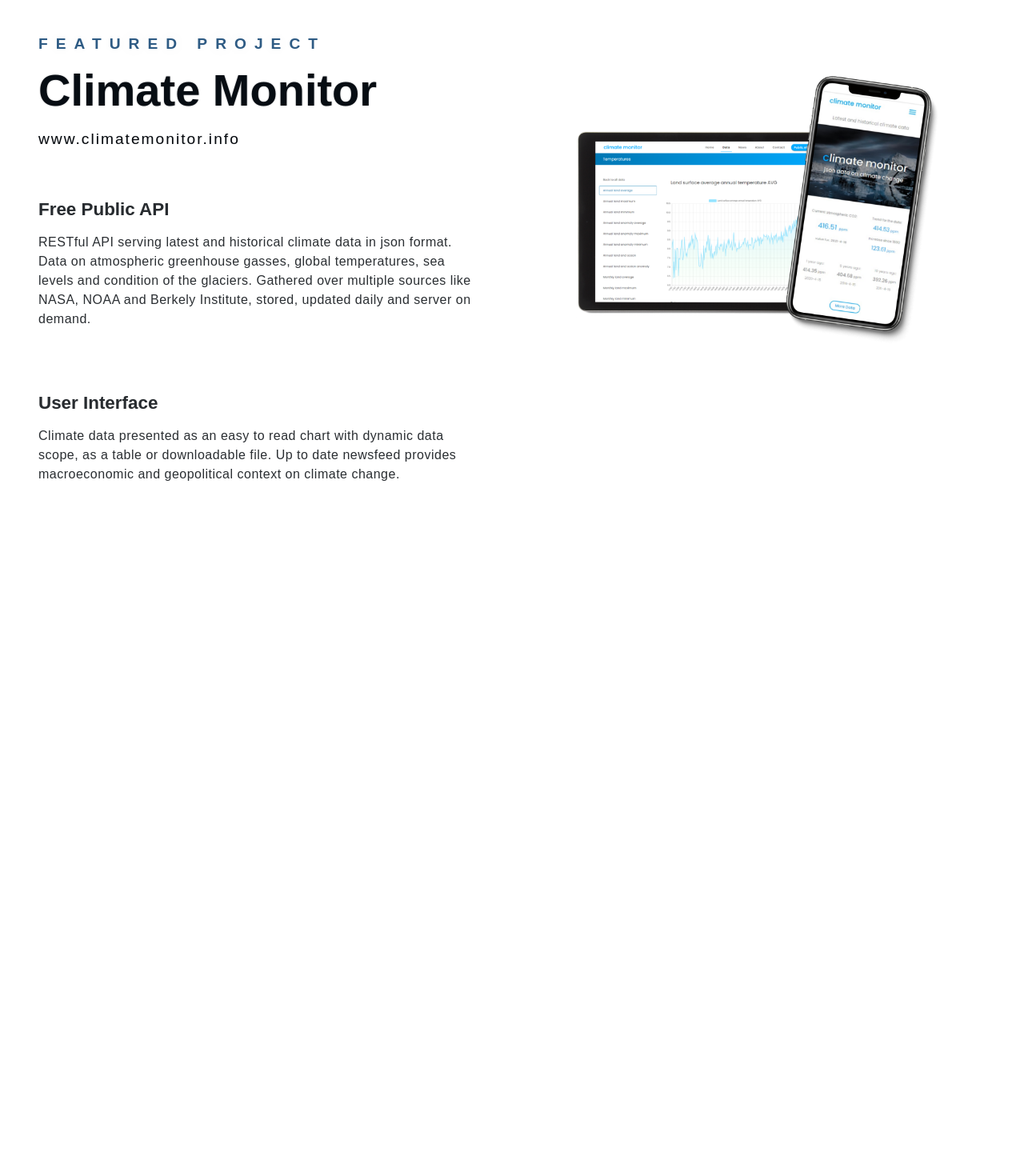
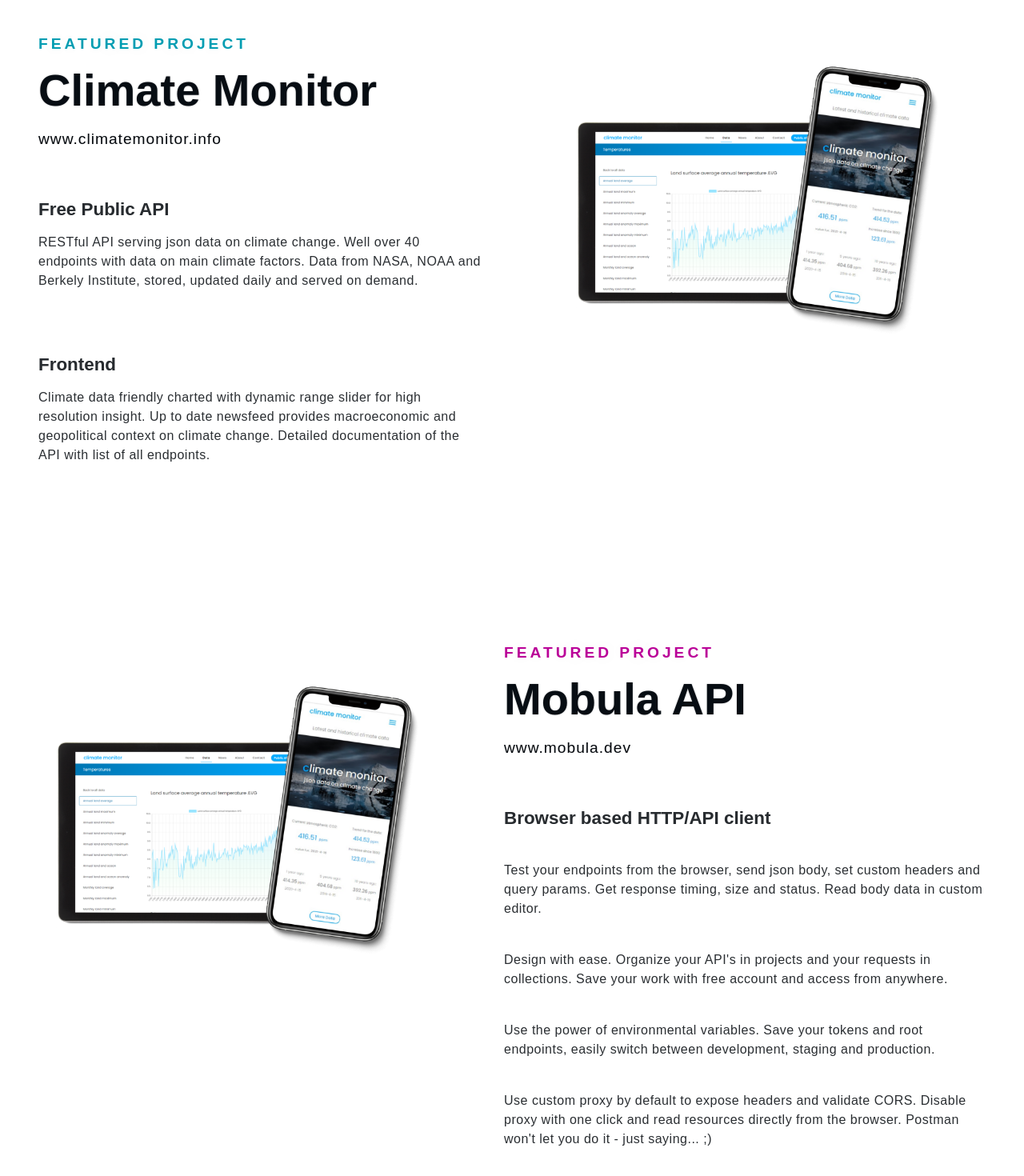
Before and after one commit to TomaszPietrzykowski/portfolio-next, a Next.js app: page / in a window 1280 px wide. Shown: the part 878-2348 px from the top of the page at 80% size. Before the commit the page ends 1563 px from the top, so only its background shows below. Built offline with nearby package versions, Linux system fonts and the light colour scheme.

Commit message:
Featured 2 added to Homepage

```diff
--- a/components/Featured.js
+++ b/components/Featured1.js
@@ -1,6 +1,6 @@
 import styles from '../styles/Home.module.css'
 
-const Featured = () => {
+const Featured1 = () => {
   return (
     <section className={styles.featured}>
       <div className={styles.featuredLeft}>
@@ -9,17 +9,16 @@ const Featured = () => {
         <h3 className={styles.featuredWww}>www.climatemonitor.info</h3>
         <h4 className={styles.featuredSubhead}>Free Public API</h4>
         <p className={styles.featuredPara}>
-          RESTful API serving latest and historical climate data in json format.
-          Data on atmospheric greenhouse gasses, global temperatures, sea levels
-          and condition of the glaciers. Gathered over multiple sources like
-          NASA, NOAA and Berkely Institute, stored, updated daily and server on
-          demand.
+          RESTful API serving json data on climate change. Well over 40
+          endpoints with data on main climate factors. Data from NASA, NOAA and
+          Berkely Institute, stored, updated daily and served on demand.
         </p>
-        <h4 className={styles.featuredSubhead}>User Interface</h4>
+        <h4 className={styles.featuredSubhead}>Frontend</h4>
         <p className={styles.featuredPara}>
-          Climate data presented as an easy to read chart with dynamic data
-          scope, as a table or downloadable file. Up to date newsfeed provides
-          macroeconomic and geopolitical context on climate change.
+          Climate data friendly charted with dynamic range slider for high
+          resolution insight. Up to date newsfeed provides macroeconomic and
+          geopolitical context on climate change. Detailed documentation of the
+          API with list of all endpoints.
         </p>
         {/* <div className={styles.featuredBtnsContainer}>
           <button className={styles.ctaSecondary}>Read More</button>
@@ -33,4 +32,4 @@ const Featured = () => {
   )
 }
 
-export default Featured
+export default Featured1
--- /dev/null
+++ b/components/Featured2.js
@@ -0,0 +1,38 @@
+import styles from '../styles/Home.module.css'
+
+const Featured2 = () => {
+  return (
+    <section className={styles.featured} style={{ marginBottom: '12rem' }}>
+      <div className={styles.featuredRight}></div>
+      <div className={styles.featuredRight2}>
+        <h2 className={styles.featuredSubtitle2}>Featured project</h2>
+        <h1 className={styles.featuredTitle}>Mobula API</h1>
+        <h3 className={styles.featuredWww}>www.mobula.dev</h3>
+        <h4 className={styles.featuredSubhead}>
+          Browser based HTTP/API client
+        </h4>
+        <p className={styles.featuredPara2}>
+          Test your endpoints from the browser, send json body, set custom
+          headers and query params. Get response timing, size and status. Read
+          body data in custom editor.
+        </p>
+        <p className={styles.featuredPara2}>
+          Design with ease. Organize your API's in projects and your requests in
+          collections. Save your work with free account and access from
+          anywhere.
+        </p>
+        <p className={styles.featuredPara2}>
+          Use the power of environmental variables. Save your tokens and root
+          endpoints, easily switch between development, staging and production.
+        </p>
+        <p className={styles.featuredPara2}>
+          Use custom proxy by default to expose headers and validate CORS.
+          Disable proxy with one click and read resources directly from the
+          browser. Postman won't let you do it - just saying... ;)
+        </p>
+      </div>
+    </section>
+  )
+}
+
+export default Featured2
--- a/pages/index.js
+++ b/pages/index.js
@@ -1,5 +1,6 @@
 import styles from '../styles/Home.module.css'
-import Featured from '../components/Featured'
+import Featured1 from '../components/Featured1'
+import Featured2 from '../components/Featured2'
 import Hero from '../components/Hero'
 import Navbar from '../components/Navbar'
 import WhatIDo from '../components/WhatIDo'
@@ -9,7 +10,8 @@ function HomePage() {
     <div>
       <Navbar />
       <Hero />
-      <Featured />
+      <Featured1 />
+      <Featured2 />
       {/* <WhatIDo /> */}
     </div>
   )
--- a/styles/Home.module.css
+++ b/styles/Home.module.css
@@ -128,7 +128,7 @@
 }
 .ctaSecondary:hover {
   opacity: 0.9;
-  color: rgb(0, 197, 198);
+  color: var(--accent01);
   border: 2px solid var(--accent01);
 }
 .ctaSecondary {
@@ -171,6 +171,12 @@
   margin-left: auto;
   /* border: 1px solid green; */
 }
+.featuredRight2 {
+  padding: 0 3rem 0 0;
+  max-width: 650px;
+  /* margin-left: auto; */
+  /* border: 1px solid green; */
+}
 .featuredRight {
   width: 50%;
   margin-top: -12rem;
@@ -193,14 +199,23 @@
   text-transform: uppercase;
   font-size: 1.2rem;
   font-weight: 800;
-  letter-spacing: 10px;
-  color: var(--indygoDye);
+  letter-spacing: 4px;
+  color: var(--accent03);
+  text-shadow: 0px 0px 34px rgba(5, 9, 14, 0.1);
+}
+.featuredSubtitle2 {
+  /* margin-top: 10rem; */
+  text-transform: uppercase;
+  font-size: 1.2rem;
+  font-weight: 800;
+  letter-spacing: 4px;
+  color: var(--accent02);
   text-shadow: 0px 0px 34px rgba(5, 9, 14, 0.1);
 }
 .featuredWww {
   font-size: 1.2rem;
   font-weight: 400;
-  letter-spacing: 2px;
+  letter-spacing: 1px;
   color: rgba(5, 9, 14, 1);
   text-shadow: 0px 0px 2px rgba(5, 9, 14, 0.1);
   margin-bottom: 4rem;
@@ -218,7 +233,15 @@
   font-size: 1rem;
   letter-spacing: .5px;
   line-height: 1.5;
-  font-weight: 500;
+  font-weight: 400;
+  color: var(--textPrimary);
+}
+.featuredPara2 {
+  margin-top: 2.5rem;
+  font-size: 1rem;
+  letter-spacing: .5px;
+  line-height: 1.5;
+  font-weight: 400;
   color: var(--textPrimary);
 }
 .featuredBtnsContainer {
--- a/styles/globals.css
+++ b/styles/globals.css
@@ -9,6 +9,8 @@
   --textPrimary: rgba(5, 9, 14, 0.85);
   --textSecondary: rgba(5, 9, 14, 0.4);
   --accent01: rgb(0, 220, 250);
+  --accent03: rgb(2, 157, 178);
+  --accent02: rgb(186, 0, 152);
 }
 
 @import url("https://fonts.googleapis.com/css2?family=Epilogue:ital,wght@0,100;0,200;0,300;0,400;0,500;0,600;0,700;0,800;0,900;1,100;1,200;1,300;1,400;1,500;1,600;1,700;1,800;1,900&display=swap");
```
Also changed, not shown: pages/about/index.js (+5 -7 lines).
